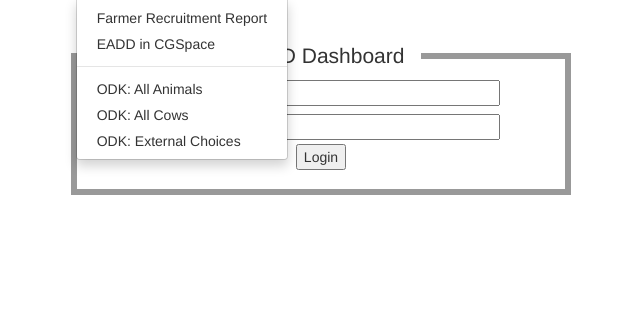
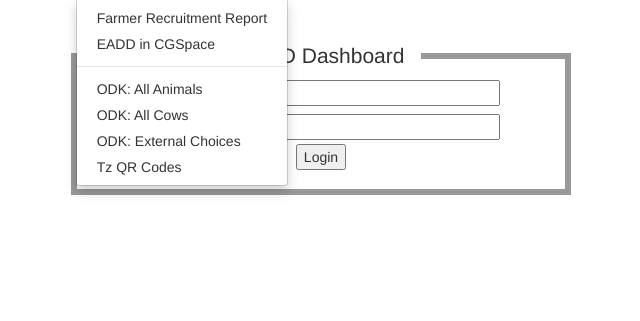
Before and after one commit to ilri/eadd_dashboard, a Flask app: page / in a window 1280 px wide, after a click on "Downloads". Shown: the part 53-374 px from the top of the page, without its empty margins (319-959 px from the left). Run offline with Flask 3, Linux system fonts and the light colour scheme; the visitor is signed in with stand-in values (Sample User, id 1); parts of the project's set-up code (start-up, migrations or seed data) failed here and were passed over; some libraries are stand-ins or nearby versions.

Commit message:
Add the qr codes link
Signed-off-by: Wangoru Kihara <soloincc@gmail.com>

```diff
--- a/dash/templates/navbar.html
+++ b/dash/templates/navbar.html
@@ -47,6 +47,7 @@
             <li><a href="{{ url_for('odk_all_animals') }}">ODK: All Animals</a></li>
             <li><a href="{{ url_for('odk_all_cows') }}">ODK: All Cows</a></li>
             <li><a href="{{ url_for('odk_external_choices') }}">ODK: External Choices</a></li>
+            <li><a href="https://docs.google.com/spreadsheets/d/1JD0NchRBrarqmxcavSBElGfCBXgL3S2C50QNgBl4m08/edit?usp=sharing" target="_blank">Tz QR Codes</a></li>
           </ul>
         </li>
       </ul>
```
